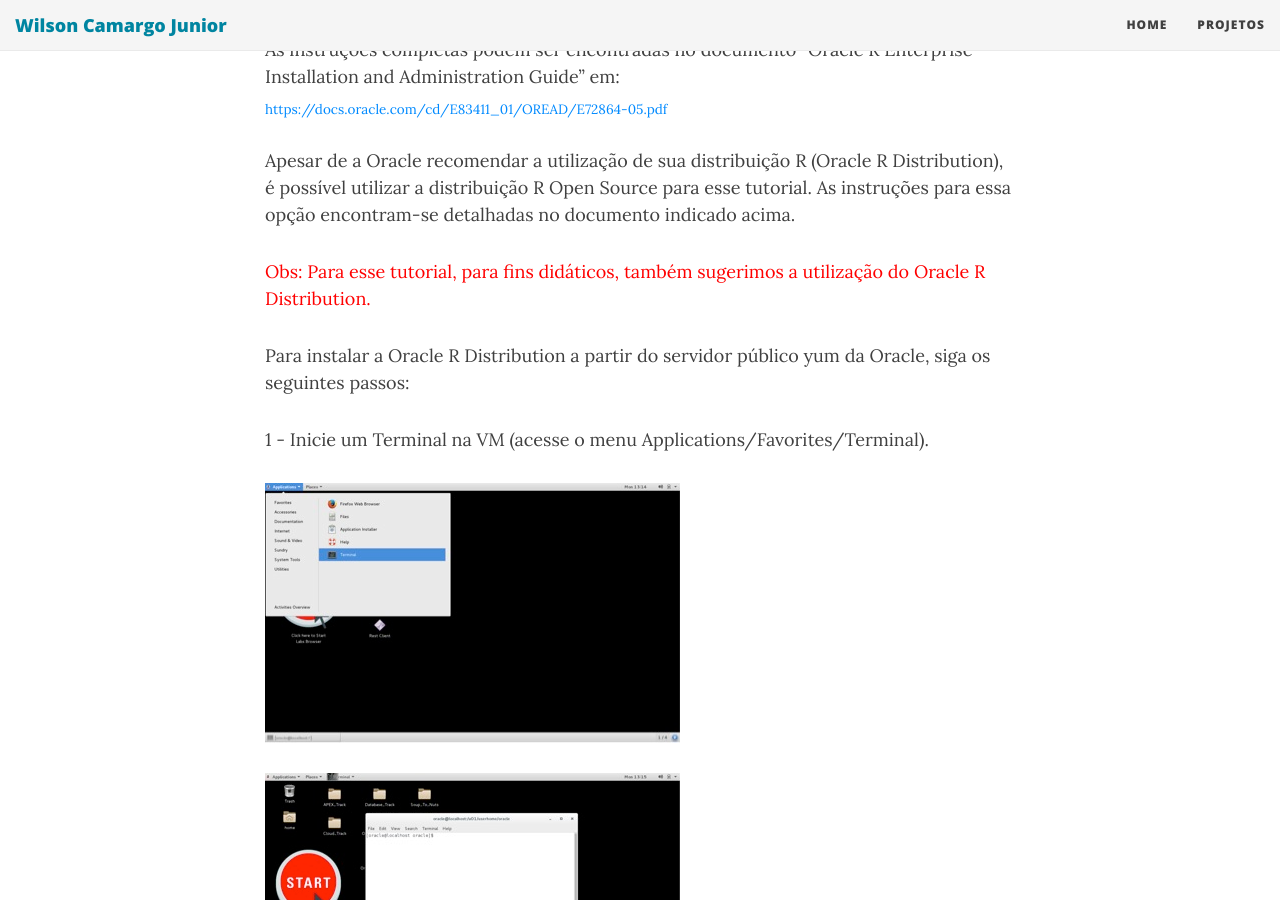
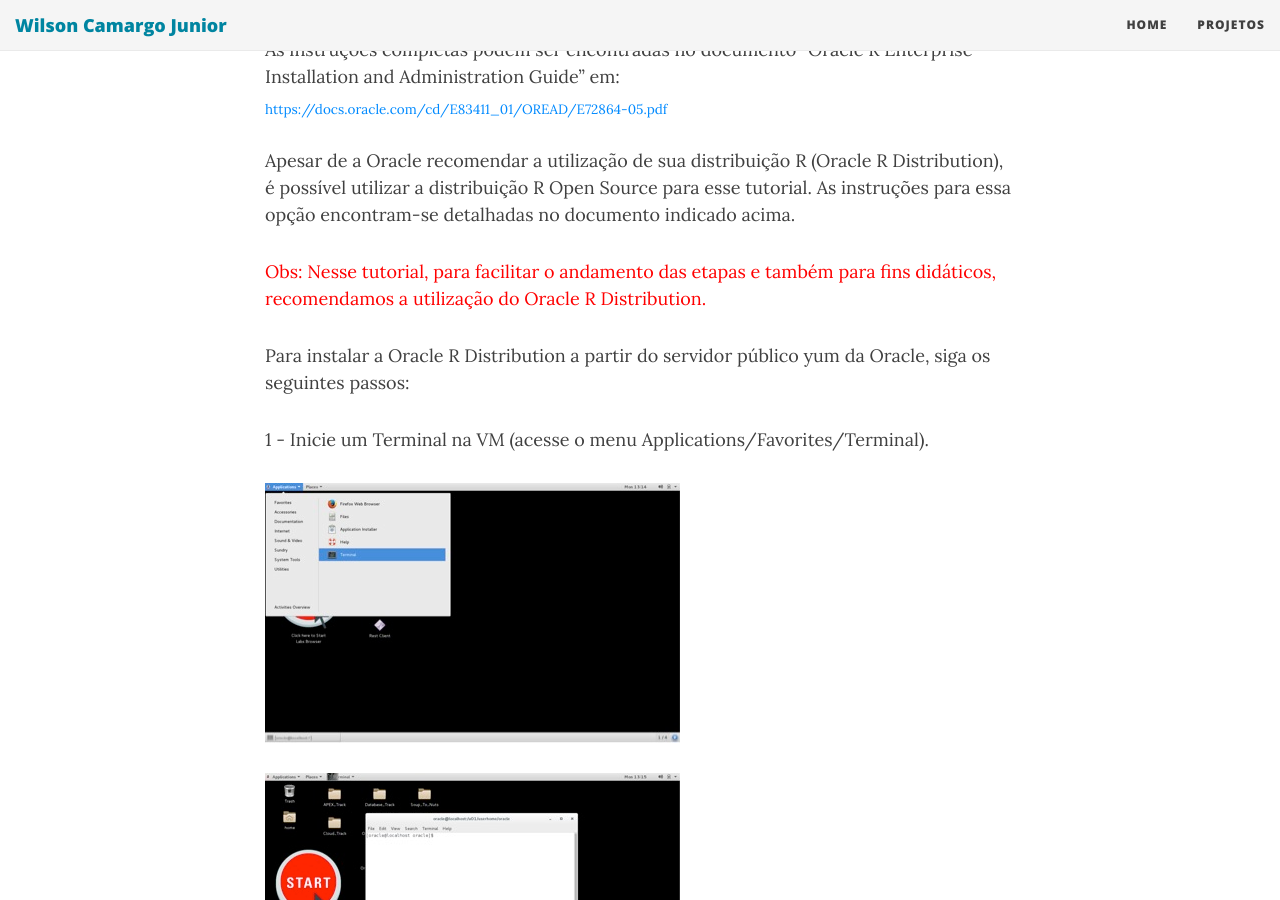
Before and after one commit to wilson-camargo-jr/teste, a Jekyll site: the page built from _posts/2018-06-18-ANN-ORE-P3.md, in a window 1280 px wide and 900 px high, scrolled down 1416 px. Built offline with Jekyll 4.4.1, drawn with Linux system fonts in a browser that asks for light colours; nearby versions of some CDN libraries.

Commit message:
Update 2018-06-18-ANN-ORE-P3.md

````diff
--- a/_posts/2018-06-18-ANN-ORE-P3.md
+++ b/_posts/2018-06-18-ANN-ORE-P3.md
@@ -25,7 +25,7 @@
 
 Apesar de a Oracle recomendar a utilização de sua distribuição R (Oracle R Distribution), é possível utilizar a distribuição R Open Source para esse tutorial. As instruções para essa opção encontram-se detalhadas no documento indicado acima.
 
-<span style="color:red">Obs: Para esse tutorial, para fins didáticos, também sugerimos a utilização do Oracle R Distribution.</span>
+<span style="color:red">Obs: Nesse tutorial, para facilitar o andamento das etapas e também para fins didáticos, recomendamos a utilização do Oracle R Distribution.</span>
 
 Para instalar a Oracle R Distribution a partir do servidor público yum da Oracle, siga os seguintes passos:
 
@@ -149,7 +149,7 @@
 ```
 ./server.sh -i --pdb ORCL
 ```
-
+<sub>
 Choosing RQSYS tablespaces
 PERMANENT tablespace to use for RQSYS [list]: **SYSAUX**
 TEMPORARY tablespace to use for RQSYS [list]: **TEMP**
@@ -166,6 +166,7 @@
 
 Operation ........................ Install/Upgrade/Setup
 Proceed? [yes] **yes**
+</sub>
 
 O resultado esperado após o final da instalação é o seguinte:
 
````
